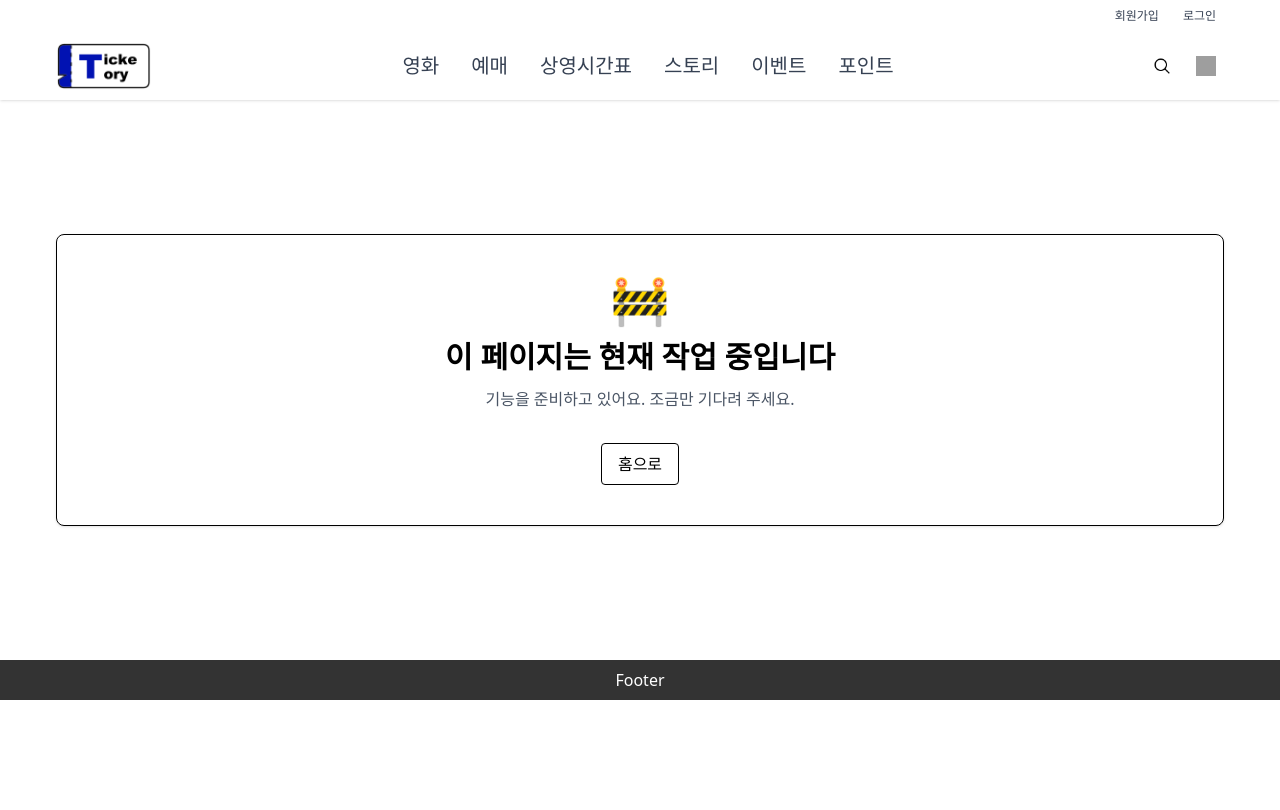
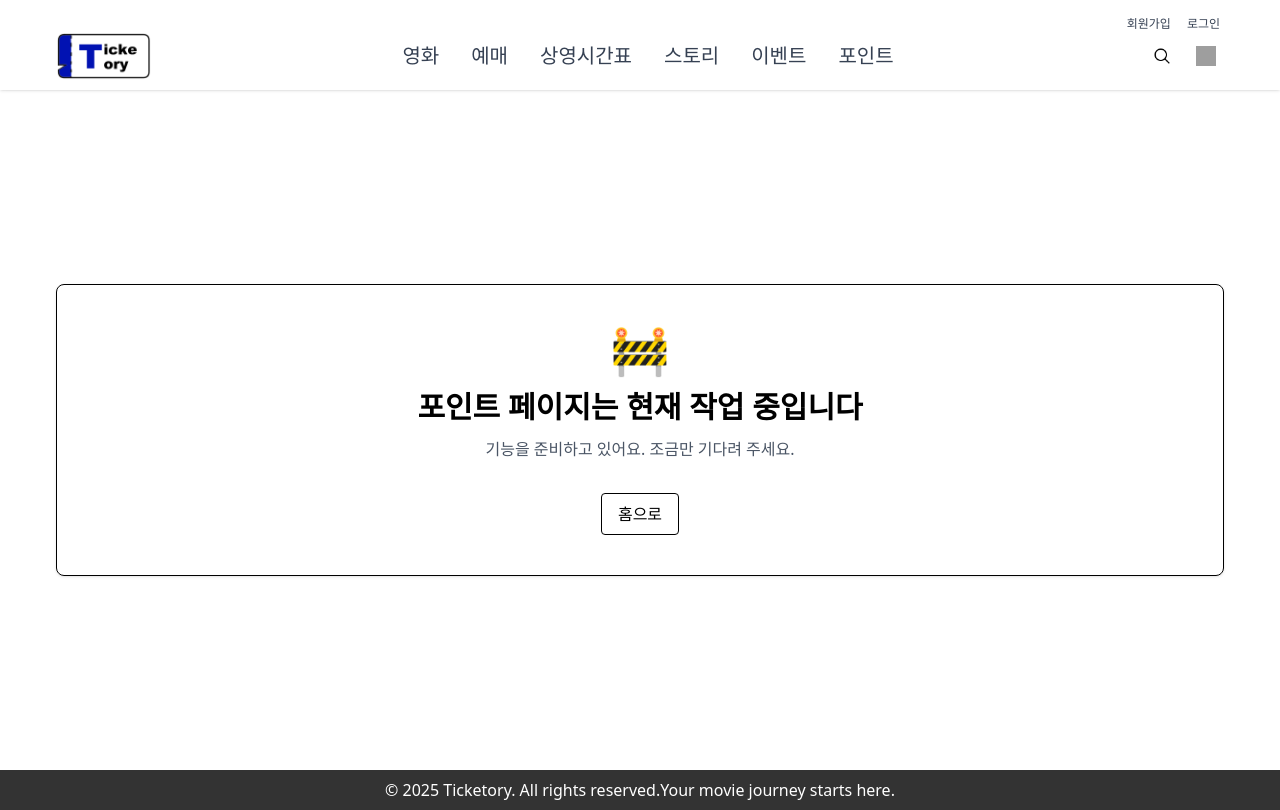
Before and after one commit to sjyun0507/ticketory_frontend, a React (Vite) app: page /points in a window 1280 px wide. Built offline with nearby package versions, Linux system fonts and the light colour scheme; no server answers; grey boxes are pictures that could not be loaded.

Commit message:
0815_3 css 수정

```diff
--- a/src/components/Footer.jsx
+++ b/src/components/Footer.jsx
@@ -5,7 +5,8 @@ import './Footer.css';
 const Footer = () => {
     return (
         <footer className="footer">
-            <p>Footer</p>
+            <p>&copy; {new Date().getFullYear()} Ticketory. All rights reserved.</p>
+            <p className="footer-tagline">Your movie journey starts here.</p>
         </footer>
     );
 };
--- a/src/components/Header.jsx
+++ b/src/components/Header.jsx
@@ -77,11 +77,11 @@ const Header = () => {
         <header id="header" className="sticky top-0 w-full z-50 bg-white shadow-sm leading-none">
             {/* Top Bar */}
             <div className="w-full">
-                <div className="max-w-[1200px] mx-auto px-4 py-1 mt-0 flex justify-end items-end space-x-2">
+                <div className="max-w-[1200px] mx-auto px-4 pt-4 mt-0 flex justify-end items-end space-x-2">
                     {isLoggedIn ? (
                         <button
                             onClick={handleLogout}
-                            className="text-xs text-gray-700 font-medium px-2 py-1 rounded hover:bg-gray-100"
+                            className="text-xs text-gray-700 font-medium px-1 rounded hover:bg-gray-100"
                         >
                             로그아웃
                         </button>
@@ -89,13 +89,13 @@ const Header = () => {
                         <>
                             <button
                                 onClick={() => navigate('/signup')}
-                                className="text-xs text-gray-700 font-medium px-2 py-1 rounded hover:bg-gray-100"
+                                className="text-xs text-gray-700 font-medium px-1 rounded hover:bg-gray-100"
                             >
                                 회원가입
                             </button>
                             <button
                                 onClick={() => navigate('/login')}
-                                className="text-xs text-gray-700 font-medium px-2 py-1 rounded hover:bg-gray-100"
+                                className="text-xs text-gray-700 font-medium px-1 rounded hover:bg-gray-100"
                             >
                                 로그인
                             </button>
@@ -104,7 +104,7 @@ const Header = () => {
                     {isAdmin && (
                         <button
                             onClick={() => navigate('/admin')}
-                            className="text-xs text-rose-700 font-semibold px-2 py-1 rounded hover:bg-rose-50"
+                            className="text-xs text-rose-700 font-semibold px-1 rounded hover:bg-rose-50"
                         >
                             관리자
                         </button>
@@ -114,7 +114,7 @@ const Header = () => {
 
             {/* Main Header */}
             <div className="w-full">
-                <div className="max-w-[1200px] mx-auto px-4 py-2.5 flex items-center justify-between">
+                <div className="max-w-[1200px] mx-auto px-4 pb-2.5 flex items-center justify-between">
                     {/* 로고 */}
                     <div>
                         <Link to="/" aria-label="홈으로 이동">
--- a/src/pages/mypage/MyPage.jsx
+++ b/src/pages/mypage/MyPage.jsx
@@ -67,7 +67,7 @@ export default function MyPage() {
   ];
 
   return (
-    <main className="max-w-[1200px] mx-auto px-4 py-6">
+    <main className="max-w-[1200px] min-h-[85vh] mx-auto px-4 py-6">
       {/* 상단: 프로필 카드 */}
       <section className="bg-white border rounded-lg p-4 sm:p-5 mb-6">
         <div className="flex items-center gap-4">
--- a/src/pages/menu/Events.jsx
+++ b/src/pages/public/Booking.jsx
@@ -1,12 +1,12 @@
 import React from "react";
 
-const Events = () => {
+const Bookings = () => {
     return (
-        <main className="max-w-[1200px] mx-auto px-4 py-16 min-h-[70vh] flex items-center justify-center">
+        <main className="max-w-[1200px] mx-auto px-4 py-16 min-h-[85vh] flex items-center justify-center">
             <section className="w-full">
                 <div className="border rounded-lg bg-white/80 backdrop-blur p-10 text-center shadow-sm">
                     <div className="text-5xl mb-4">🚧</div>
-                    <h2 className="text-2xl sm:text-3xl font-semibold mb-3">이 페이지는 현재 작업 중입니다</h2>
+                    <h2 className="text-2xl sm:text-3xl font-semibold mb-3">예매 페이지는 현재 작업 중입니다</h2>
                     <p className="text-gray-600 mb-8">기능을 준비하고 있어요. 조금만 기다려 주세요.</p>
                     <div className="flex items-center justify-center gap-3">
                         <a href="/public" className="border px-4 py-2 rounded hover:bg-gray-50">홈으로</a>
@@ -17,4 +17,4 @@ const Events = () => {
     );
 };
 
-export default Events;
+export default Bookings;
--- a/src/pages/menu/Booking.jsx
+++ b/src/pages/public/Events.jsx
@@ -1,12 +1,12 @@
 import React from "react";
 
-const Bookings = () => {
+const Events = () => {
     return (
-        <main className="max-w-[1200px] mx-auto px-4 py-16 min-h-[70vh] flex items-center justify-center">
+        <main className="max-w-[1200px] mx-auto px-4 py-16 min-h-[85vh] flex items-center justify-center">
             <section className="w-full">
                 <div className="border rounded-lg bg-white/80 backdrop-blur p-10 text-center shadow-sm">
                     <div className="text-5xl mb-4">🚧</div>
-                    <h2 className="text-2xl sm:text-3xl font-semibold mb-3">예매 페이지는 현재 작업 중입니다</h2>
+                    <h2 className="text-2xl sm:text-3xl font-semibold mb-3">이벤트 페이지는 현재 작업 중입니다</h2>
                     <p className="text-gray-600 mb-8">기능을 준비하고 있어요. 조금만 기다려 주세요.</p>
                     <div className="flex items-center justify-center gap-3">
                         <a href="/public" className="border px-4 py-2 rounded hover:bg-gray-50">홈으로</a>
@@ -17,4 +17,4 @@ const Bookings = () => {
     );
 };
 
-export default Bookings;
+export default Events;
--- a/src/pages/menu/Home.jsx
+++ b/src/pages/public/Home.jsx
@@ -2,7 +2,7 @@ import React from 'react';
 
 const Home = () => {
   return (
-    <main className="max-w-[1200px] mx-auto px-4 py-16 min-h-[70vh] flex items-center justify-center">
+    <main className="max-w-[1200px] mx-auto px-4 py-16 min-h-[85vh] flex items-center justify-center">
       <section className="w-full">
         <div className="border rounded-lg bg-white/80 backdrop-blur p-10 text-center shadow-sm">
           <div className="text-5xl mb-4">🚧</div>
--- a/src/pages/menu/Points.jsx
+++ b/src/pages/public/Points.jsx
@@ -2,11 +2,11 @@ import React from "react";
 
 const Points = () => {
     return (
-        <main className="max-w-[1200px] mx-auto px-4 py-16 min-h-[70vh] flex items-center justify-center">
+        <main className="max-w-[1200px] mx-auto px-4 py-16 min-h-[85vh] flex items-center justify-center">
             <section className="w-full">
                 <div className="border rounded-lg bg-white/80 backdrop-blur p-10 text-center shadow-sm">
                     <div className="text-5xl mb-4">🚧</div>
-                    <h2 className="text-2xl sm:text-3xl font-semibold mb-3">이 페이지는 현재 작업 중입니다</h2>
+                    <h2 className="text-2xl sm:text-3xl font-semibold mb-3">포인트 페이지는 현재 작업 중입니다</h2>
                     <p className="text-gray-600 mb-8">기능을 준비하고 있어요. 조금만 기다려 주세요.</p>
                     <div className="flex items-center justify-center gap-3">
                         <a href="/public" className="border px-4 py-2 rounded hover:bg-gray-50">홈으로</a>
--- a/src/pages/menu/Screenings.jsx
+++ b/src/pages/public/Screenings.jsx
@@ -2,7 +2,7 @@ import React from "react";
 
 const Screenings = () => {
     return (
-        <main className="max-w-[1200px] mx-auto px-4 py-16 min-h-[70vh] flex items-center justify-center">
+        <main className="max-w-[1200px] mx-auto px-4 py-16 min-h-[85vh] flex items-center justify-center">
             <section className="w-full">
                 <div className="border rounded-lg bg-white/80 backdrop-blur p-10 text-center shadow-sm">
                     <div className="text-5xl mb-4">🚧</div>
--- a/src/pages/menu/Story.jsx
+++ b/src/pages/public/Story.jsx
@@ -2,11 +2,11 @@ import React from "react";
 
 const Story = () => {
     return (
-        <main className="max-w-[1200px] mx-auto px-4 py-16 min-h-[70vh] flex items-center justify-center">
+        <main className="max-w-[1200px] mx-auto px-4 py-16 min-h-[85vh] flex items-center justify-center">
             <section className="w-full">
                 <div className="border rounded-lg bg-white/80 backdrop-blur p-10 text-center shadow-sm">
                     <div className="text-5xl mb-4">🚧</div>
-                    <h2 className="text-2xl sm:text-3xl font-semibold mb-3">이 페이지는 현재 작업 중입니다</h2>
+                    <h2 className="text-2xl sm:text-3xl font-semibold mb-3">스토리 페이지는 현재 작업 중입니다</h2>
                     <p className="text-gray-600 mb-8">기능을 준비하고 있어요. 조금만 기다려 주세요.</p>
                     <div className="flex items-center justify-center gap-3">
                         <a href="/public" className="border px-4 py-2 rounded hover:bg-gray-50">홈으로</a>
```
Also changed, not shown: src/router/router.jsx (+6 -6 lines).
